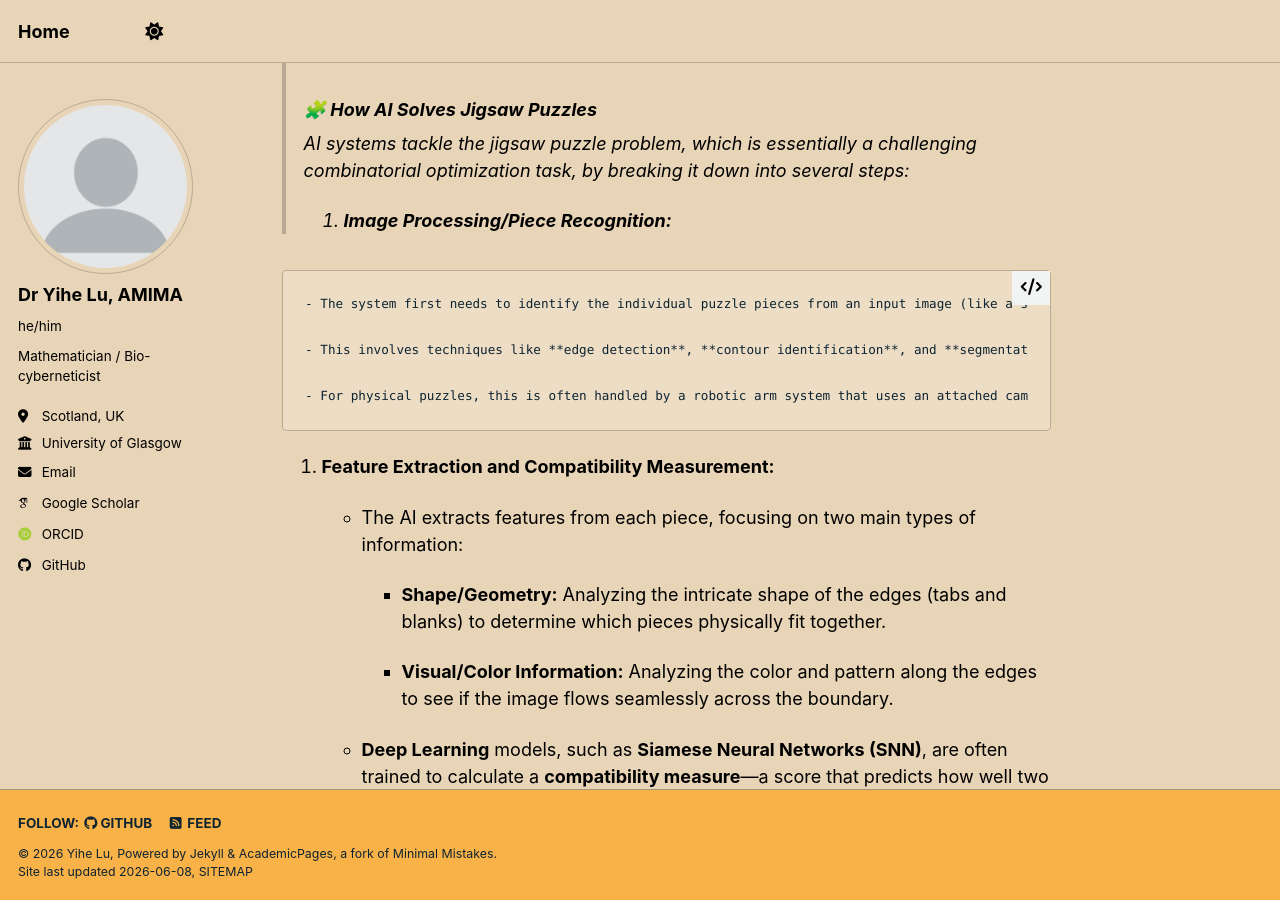
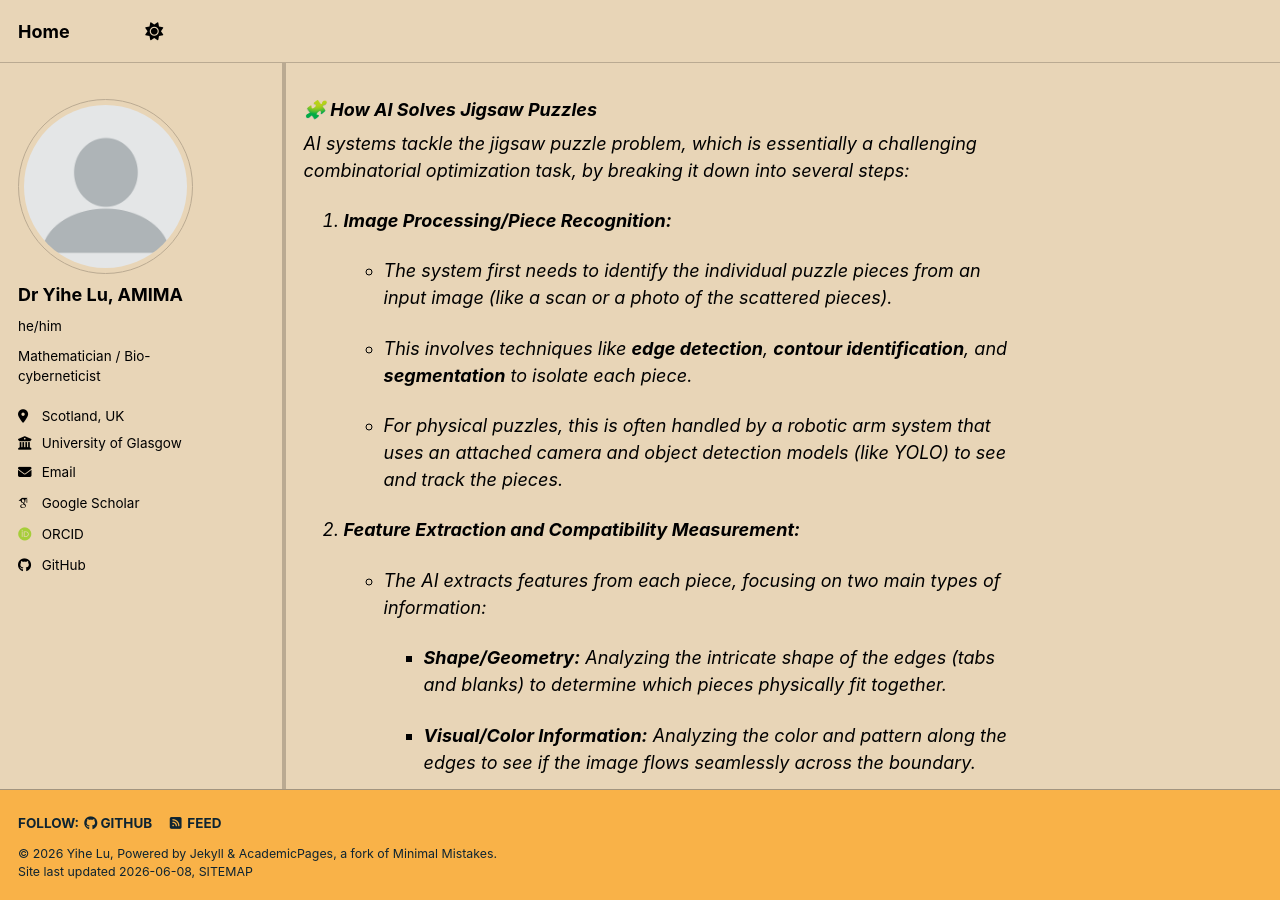
Before and after one commit to yihe-61wu/yihe-61wu.github.io, a Jekyll site: the page built from _posts/2026-01-01-how-to-solve-jigsaw-puzzles.md, in a window 1280 px wide and 900 px high, scrolled down 1158 px. Built offline with Jekyll 4.4.1, drawn with Linux system fonts in a browser that asks for light colours; some web fonts are replaced; a script bundle is joined from its source files by our own code; library files that are not in the unit come from our copies.

Commit message:
update post-jigsaw format

```diff
--- a/_posts/2026-01-01-how-to-solve-jigsaw-puzzles.md
+++ b/_posts/2026-01-01-how-to-solve-jigsaw-puzzles.md
@@ -30,44 +30,43 @@ So, this morning I asked Gemini (3 Flash, as on 01/01/2026), 'are there any AI s
 >
 > AI systems tackle the jigsaw puzzle problem, which is essentially a challenging combinatorial optimization task, by breaking it down into several steps:
 >
-1. **Image Processing/Piece Recognition:**
+> 1. **Image Processing/Piece Recognition:**
+>
+>     - The system first needs to identify the individual puzzle pieces from an input image (like a scan or a photo of the scattered pieces).
+>
+>     - This involves techniques like **edge detection**, **contour identification**, and **segmentation** to isolate each piece.
+>
+>     - For physical puzzles, this is often handled by a robotic arm system that uses an attached camera and object detection models (like YOLO) to see and track the pieces.
+>
+> 2. **Feature Extraction and Compatibility Measurement:**
+>
+>     - The AI extracts features from each piece, focusing on two main types of information:
+>
+>         - **Shape/Geometry:** Analyzing the intricate shape of the edges (tabs and blanks) to determine which pieces physically fit together.
+>
+>         - **Visual/Color Information:** Analyzing the color and pattern along the edges to see if the image flows seamlessly across the boundary.
+>
+>     - **Deep Learning** models, such as **Siamese Neural Networks (SNN)**, are often trained to calculate a **compatibility measure**—a score that predicts how well two pieces should fit together both geometrically and visually.
+>
+> 3. **Piece Orientation and Reordering/Assembly:**
+>
+>     - Once compatibility scores are available for all possible adjacent pairs, the system uses a **solver algorithm** to assemble the entire puzzle.
+>
+>     - Since the number of possible arrangements grows exponentially (\\(N!\\) for \\(N\\) pieces), algorithms are needed to efficiently explore the solution space.
+>
+>     - Common solving strategies include:
+>
+>         - **Genetic Algorithms (GA):** These algorithms simulate natural selection, iteratively combining "parent" solutions (partial assemblies) that have high-fitness (high compatibility scores) to create better "child" solutions.
+>
+>         - **Reinforcement Learning (RL) and Monte Carlo Tree Search (MCTS):** These methods treat puzzle solving as a sequential decision-making process, where the AI learns the optimal _actions_ (which piece to place next and where) to maximize the reward (a completed or highly-compatible puzzle). Examples include systems like **Alphazzle**.
+>
+>         - **Combinatorial Optimization:** Framing the problem as finding the shortest path in a graph or a linear assignment problem, which can be solved using efficient algorithms like **Dijkstra's algorithm** or techniques like **Quadratic Programming**.
+>
+>
+> These systems can range from purely software-based tools that solve digital versions of puzzles, to **AI-powered robotic systems** that physically manipulate real-world puzzle pieces.
+>
+> Would you be interested in learning more about the **different types of AI algorithms** used for puzzle solving, like Genetic Algorithms versus Deep Reinforcement Learning?
 
-    - The system first needs to identify the individual puzzle pieces from an input image (like a scan or a photo of the scattered pieces).
-
-    - This involves techniques like **edge detection**, **contour identification**, and **segmentation** to isolate each piece.
-
-    - For physical puzzles, this is often handled by a robotic arm system that uses an attached camera and object detection models (like YOLO) to see and track the pieces.
-
-2. **Feature Extraction and Compatibility Measurement:**
-
-    - The AI extracts features from each piece, focusing on two main types of information:
-
-        - **Shape/Geometry:** Analyzing the intricate shape of the edges (tabs and blanks) to determine which pieces physically fit together.
-
-        - **Visual/Color Information:** Analyzing the color and pattern along the edges to see if the image flows seamlessly across the boundary.
-
-    - **Deep Learning** models, such as **Siamese Neural Networks (SNN)**, are often trained to calculate a **compatibility measure**—a score that predicts how well two pieces should fit together both geometrically and visually.
-
-3. **Piece Orientation and Reordering/Assembly:**
-
-    - Once compatibility scores are available for all possible adjacent pairs, the system uses a **solver algorithm** to assemble the entire puzzle.
-
-    - Since the number of possible arrangements grows exponentially (\\(N!\\) for \\(N\\) pieces), algorithms are needed to efficiently explore the solution space.
-
-    - Common solving strategies include:
-
-        - **Genetic Algorithms (GA):** These algorithms simulate natural selection, iteratively combining "parent" solutions (partial assemblies) that have high-fitness (high compatibility scores) to create better "child" solutions.
-
-        - **Reinforcement Learning (RL) and Monte Carlo Tree Search (MCTS):** These methods treat puzzle solving as a sequential decision-making process, where the AI learns the optimal _actions_ (which piece to place next and where) to maximize the reward (a completed or highly-compatible puzzle). Examples include systems like **Alphazzle**.
-
-        - **Combinatorial Optimization:** Framing the problem as finding the shortest path in a graph or a linear assignment problem, which can be solved using efficient algorithms like **Dijkstra's algorithm** or techniques like **Quadratic Programming**.
-
-
-These systems can range from purely software-based tools that solve digital versions of puzzles, to **AI-powered robotic systems** that physically manipulate real-world puzzle pieces.
-
-Would you be interested in learning more about the **different types of AI algorithms** used for puzzle solving, like Genetic Algorithms versus Deep Reinforcement Learning?
-
----
 
 The three main steps are almost the same as I had imagined. I haven't verified all the details, but [Alphazzle](https://deepai.org/publication/alphazzle-jigsaw-puzzle-solver-with-deep-monte-carlo-tree-search) seemed legit[^2]. I also like Gemini's mention of physical puzzles, because it's not trivial for a robot to visually recognise and physically move all the pieces.
 
```
